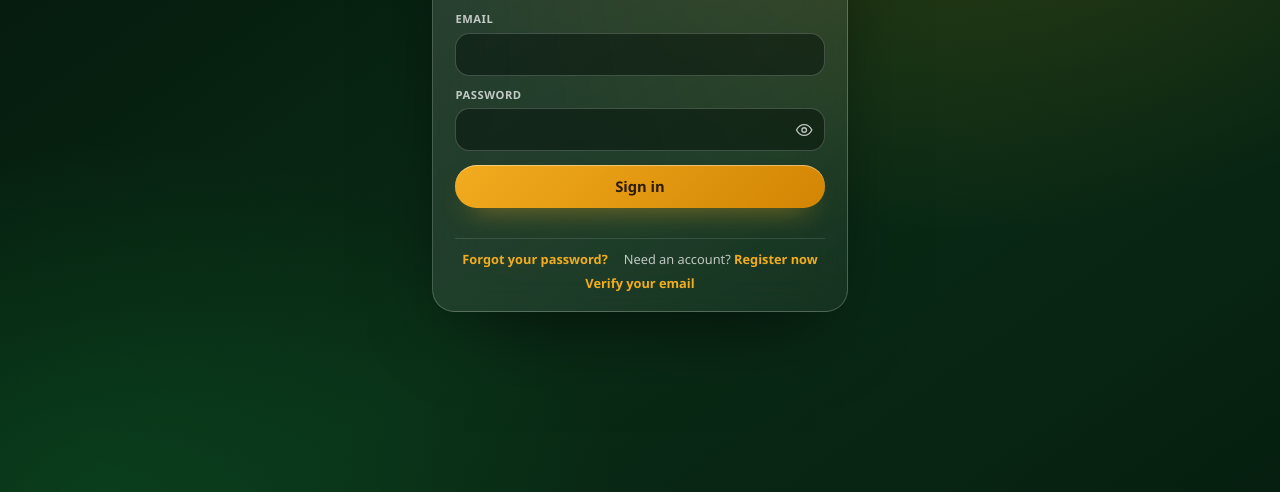
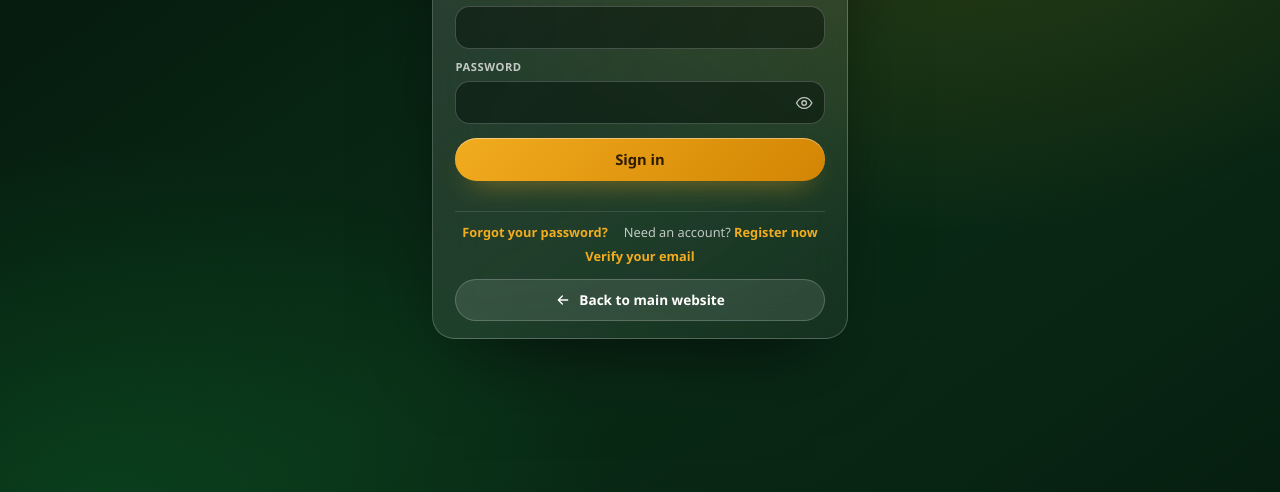
Before and after one commit to desmonddev4/aipaf, a website: page frontend/src/pages/member-login.html in a window 1280 px wide. Shown: the part 308-800 px from the top of the page. Drawn offline with Linux system fonts and the light colour scheme.

Commit message:
Member sign-in: back to main website button
Co-authored-by: Copilot <223556219+Copilot@users.noreply.github.com>

```diff
--- a/frontend/src/pages/member-login.html
+++ b/frontend/src/pages/member-login.html
@@ -154,6 +154,8 @@ input:not([type]), input[type="password"], input[type="text"], input[type="email
 .btn { padding: .65rem 1rem; margin-top: .2rem; }
 .form-status { margin-top: .4rem; min-height: 1rem; }
 .ai-links { display: flex; flex-wrap: wrap; justify-content: center; gap: .3rem 1rem; margin-top: .5rem; padding-top: .7rem; font-size: .8rem; }
+.ai-home { margin-top: .8rem; padding: .6rem 1rem; font-size: .85rem; }
+.ai-home:hover { color: #fff; background: rgba(255, 255, 255, .18); }
 </style>
 </head>
 <body>
@@ -178,6 +180,10 @@ input:not([type]), input[type="password"], input[type="text"], input[type="email
       <span>Need an account? <a href="/member-register">Register now</a></span>
       <a href="/member-verify-email">Verify your email</a>
     </div>
+    <a class="btn btn-ghost ai-home" href="/">
+      <svg width="16" height="16" viewBox="0 0 24 24" fill="none" stroke="currentColor" stroke-width="2" stroke-linecap="round" stroke-linejoin="round" aria-hidden="true"><path d="M19 12H5M11 18l-6-6 6-6"/></svg>
+      Back to main website
+    </a>
   </section>
 </main>
 <script type="module">
```
